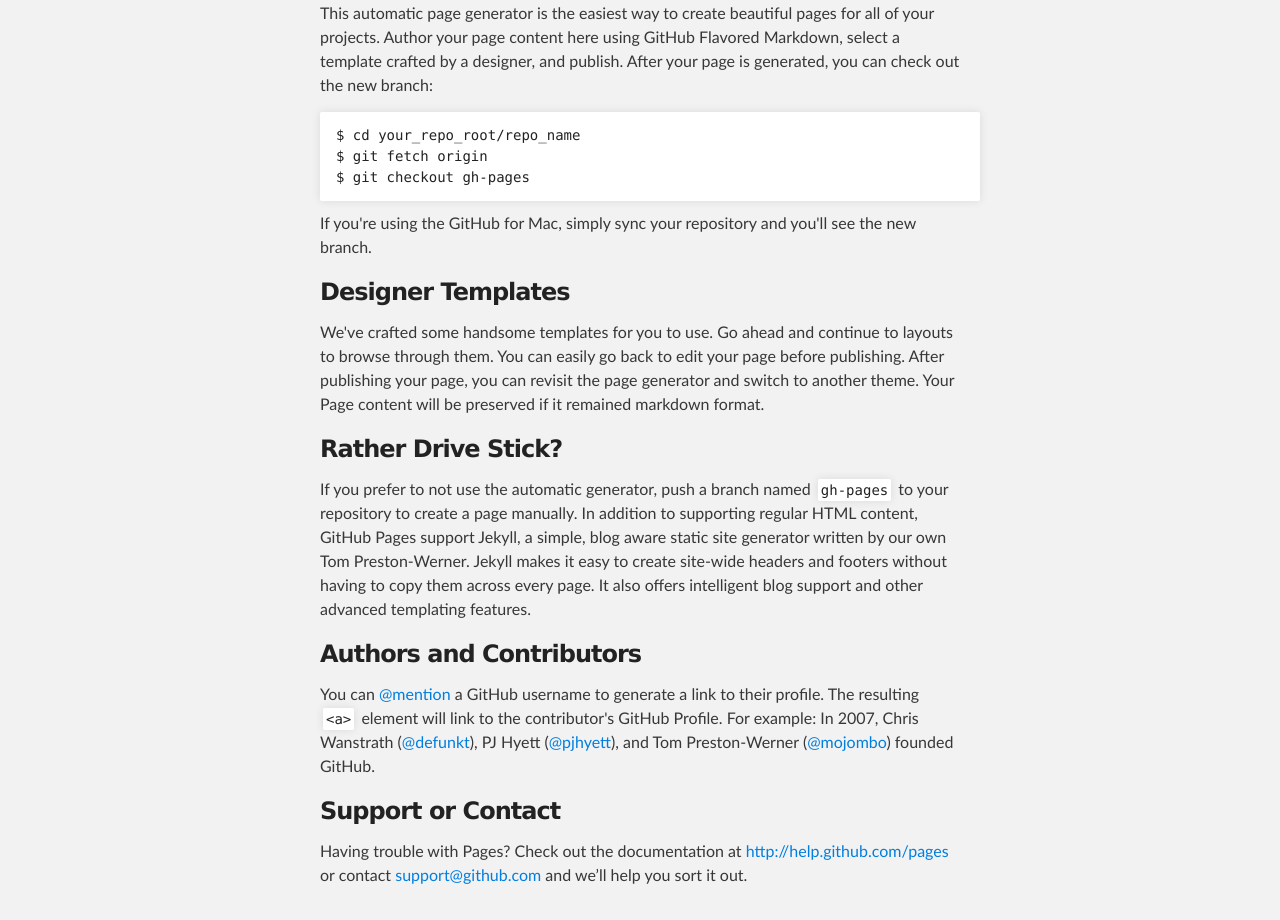
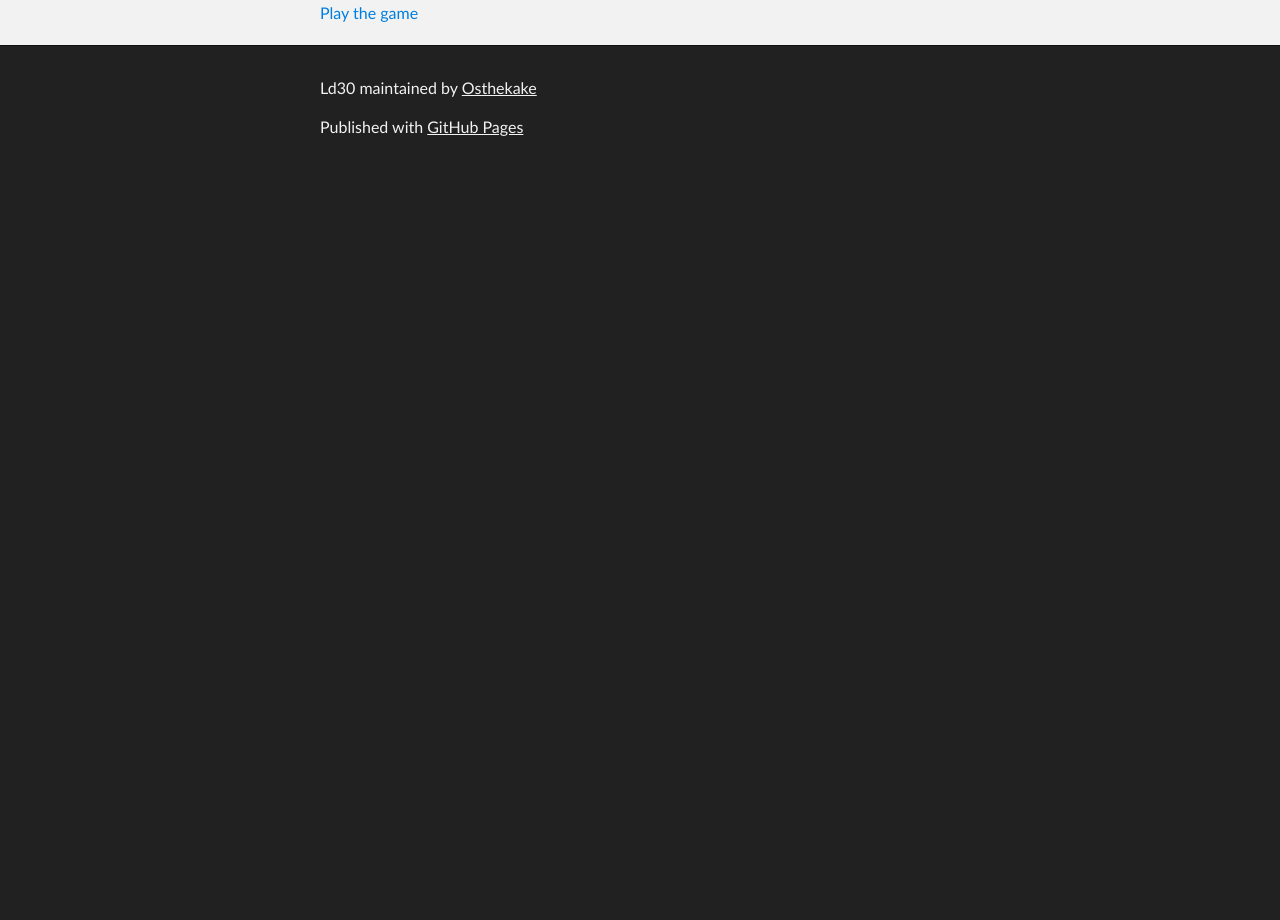
Before and after one commit to Osthekake/LD30, a plain HTML site: page index.html in a window 1280 px wide. Shown: the part 369-1289 px from the top of the page. After the commit the page ends 800 px from the top, so only its background shows below. Drawn offline with Linux system fonts and the light colour scheme.

Commit message:
made link to game from index

```diff
--- a/index.html
+++ b/index.html
@@ -35,36 +35,8 @@
 <a name="welcome-to-github-pages" class="anchor" href="#welcome-to-github-pages"><span class="octicon octicon-link"></span></a>Welcome to GitHub Pages.</h3>
 
 <h1>
-<a name="this-game-is-not-yet-created" class="anchor" href="#this-game-is-not-yet-created"><span class="octicon octicon-link"></span></a>This game is not yet created!!!</h1>
-
-<p>This automatic page generator is the easiest way to create beautiful pages for all of your projects. Author your page content here using GitHub Flavored Markdown, select a template crafted by a designer, and publish. After your page is generated, you can check out the new branch:</p>
-
-<pre><code>$ cd your_repo_root/repo_name
-$ git fetch origin
-$ git checkout gh-pages
-</code></pre>
-
-<p>If you're using the GitHub for Mac, simply sync your repository and you'll see the new branch.</p>
-
-<h3>
-<a name="designer-templates" class="anchor" href="#designer-templates"><span class="octicon octicon-link"></span></a>Designer Templates</h3>
-
-<p>We've crafted some handsome templates for you to use. Go ahead and continue to layouts to browse through them. You can easily go back to edit your page before publishing. After publishing your page, you can revisit the page generator and switch to another theme. Your Page content will be preserved if it remained markdown format.</p>
-
-<h3>
-<a name="rather-drive-stick" class="anchor" href="#rather-drive-stick"><span class="octicon octicon-link"></span></a>Rather Drive Stick?</h3>
-
-<p>If you prefer to not use the automatic generator, push a branch named <code>gh-pages</code> to your repository to create a page manually. In addition to supporting regular HTML content, GitHub Pages support Jekyll, a simple, blog aware static site generator written by our own Tom Preston-Werner. Jekyll makes it easy to create site-wide headers and footers without having to copy them across every page. It also offers intelligent blog support and other advanced templating features.</p>
-
-<h3>
-<a name="authors-and-contributors" class="anchor" href="#authors-and-contributors"><span class="octicon octicon-link"></span></a>Authors and Contributors</h3>
-
-<p>You can <a href="https://github.com/blog/821" class="user-mention">@mention</a> a GitHub username to generate a link to their profile. The resulting <code>&lt;a&gt;</code> element will link to the contributor's GitHub Profile. For example: In 2007, Chris Wanstrath (<a href="https://github.com/defunkt" class="user-mention">@defunkt</a>), PJ Hyett (<a href="https://github.com/pjhyett" class="user-mention">@pjhyett</a>), and Tom Preston-Werner (<a href="https://github.com/mojombo" class="user-mention">@mojombo</a>) founded GitHub.</p>
-
-<h3>
-<a name="support-or-contact" class="anchor" href="#support-or-contact"><span class="octicon octicon-link"></span></a>Support or Contact</h3>
-
-<p>Having trouble with Pages? Check out the documentation at <a href="http://help.github.com/pages">http://help.github.com/pages</a> or contact <a href="mailto:support@github.com">support@github.com</a> and we’ll help you sort it out.</p>
+<a name="this-game-is-not-yet-created" class="anchor" href="#this-game-is-not-yet-created"><span class="octicon octicon-link"></span></a>Connected worlds</h1>
+  <a href="main.html">Play the game</a>
       </section>
     </div>
 
```
